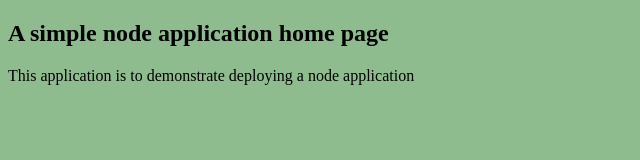
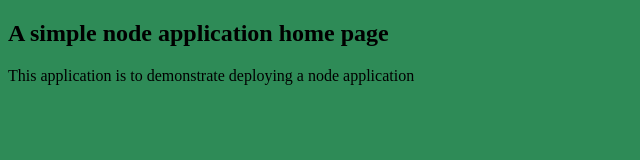
Before and after one commit to puneet2989/node_pcy, a website: page index.html in a window 1280 px wide. Shown: the whole page, without its empty margins (0-640 px from the left). Drawn offline with Linux system fonts and the light colour scheme.

Commit message:
Jenkins to pull with background change

```diff
--- a/index.html
+++ b/index.html
@@ -2,7 +2,7 @@
 <html>
 <head><title>Basic Node App</title></head>
 
-<body style="background-color: DarkSeaGreen">
+<body style="background-color: SeaGreen">
   <h2>A simple node application home page</h2>
   <p>This application is to demonstrate deploying a node application</p>
 </body>
```
